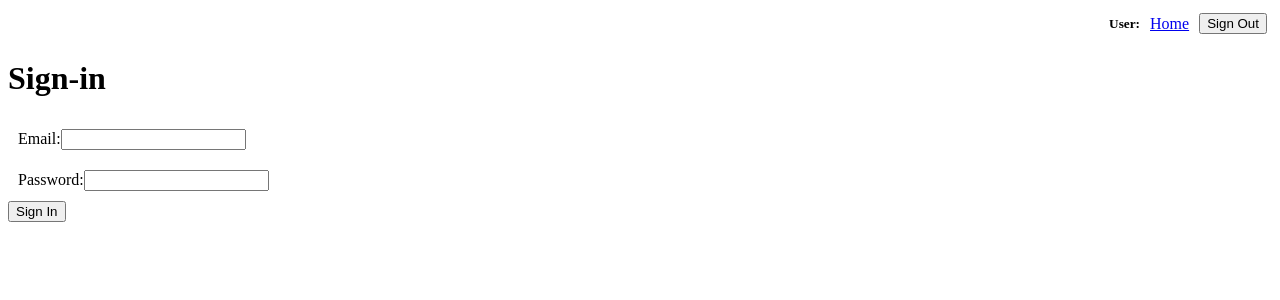
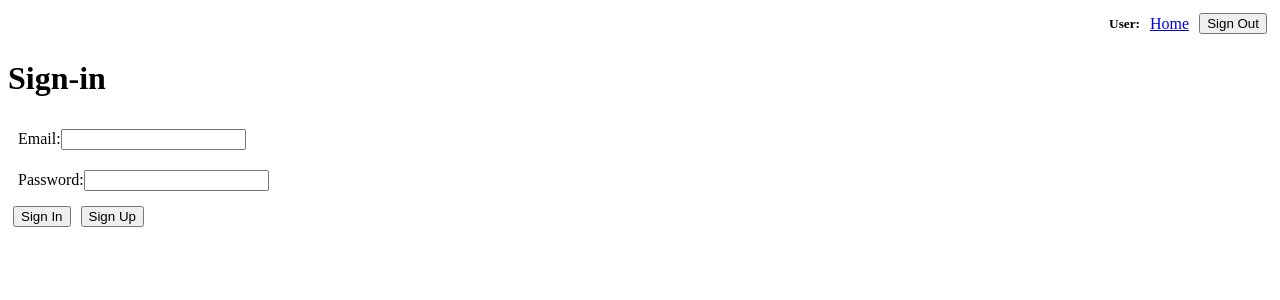
Before and after one commit to Pieter-and-Keith/full_stack_client, a React (Vite) app: page /sign_in in a window 1280 px wide. Shown: the top 300 px of the page. Built offline with nearby package versions, Linux system fonts and the light colour scheme; no server answers.

Commit message:
added things to enhance user experinece

```diff
--- a/src/pages/make-booking.jsx
+++ b/src/pages/make-booking.jsx
@@ -63,7 +63,6 @@ const MakeBooking = (props) => {
             paid: transaction.paid
         }
         const booking = await api.createBooking(data);
-        console.log(booking)
         if (!booking.booking_id) {
             { booking.date? setDateError(booking.date[0]) : setDateError("")}
             { booking.option_id? setOptionIdError(booking.option_id[0]) : setOptionIdError("")}
--- a/src/pages/sign-in.jsx
+++ b/src/pages/sign-in.jsx
@@ -1,5 +1,5 @@
 import { useState} from "react"
-import { useNavigate } from "react-router-dom"
+import { Link, useNavigate } from "react-router-dom"
 
 import api from "../config/api";
 import {useGlobalState} from '../utils/StateContext'
@@ -55,7 +55,8 @@ const SignIn = () => {
                     <label htmlFor="password">Password:</label>
                     <input type="password" name="password" value={data.password} onChange={handleChange}/>
                 </div>
-                <button type="submit">Sign In</button>
+                <button type="submit" style={{margin:"5px"}}>Sign In</button>
+                <Link to="/sign_up" style={{margin:"5px"}}><button>Sign Up</button></Link>
             </form>
         </>
     )
```
